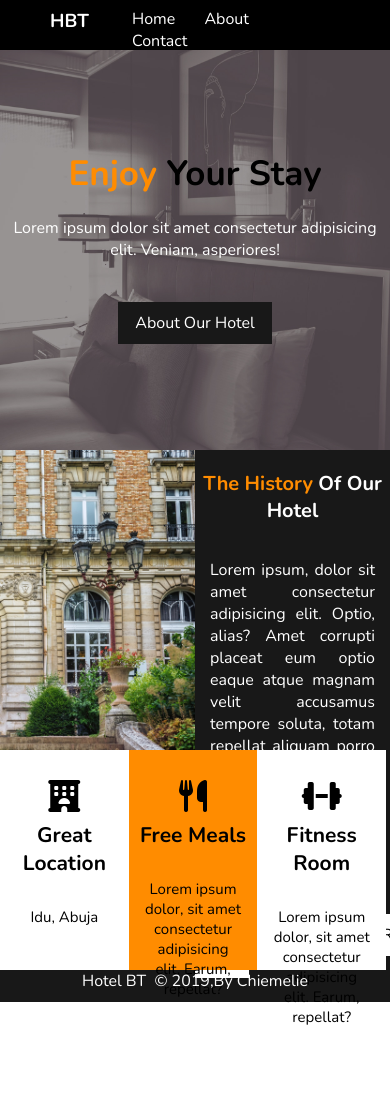
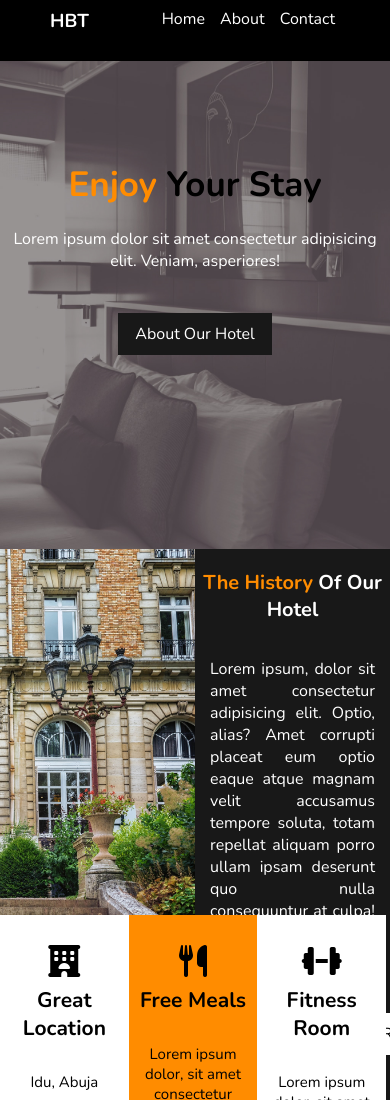
Before and after one commit to Anthony699-dev/HBT-Hotel, a plain HTML site: page index.html in a window 390 px wide. Shown: the top 1100 px of the page. Before the commit the page ends 1027 px from the top, so only its background shows below. Drawn offline with nearby package versions, Linux system fonts and the light colour scheme.

Commit message:
additional mobile styling

```diff
--- a/styles/style.css
+++ b/styles/style.css
@@ -202,6 +202,12 @@ ul{
 
 @media (max-width:500px){
     ul li{
-        margin-left: 5px;
+        margin-left: 1px;
+        padding: 5px;
+    }
+
+    .container{
+        width: 100vw;
+        height: 1220px;
     }
 }
```
